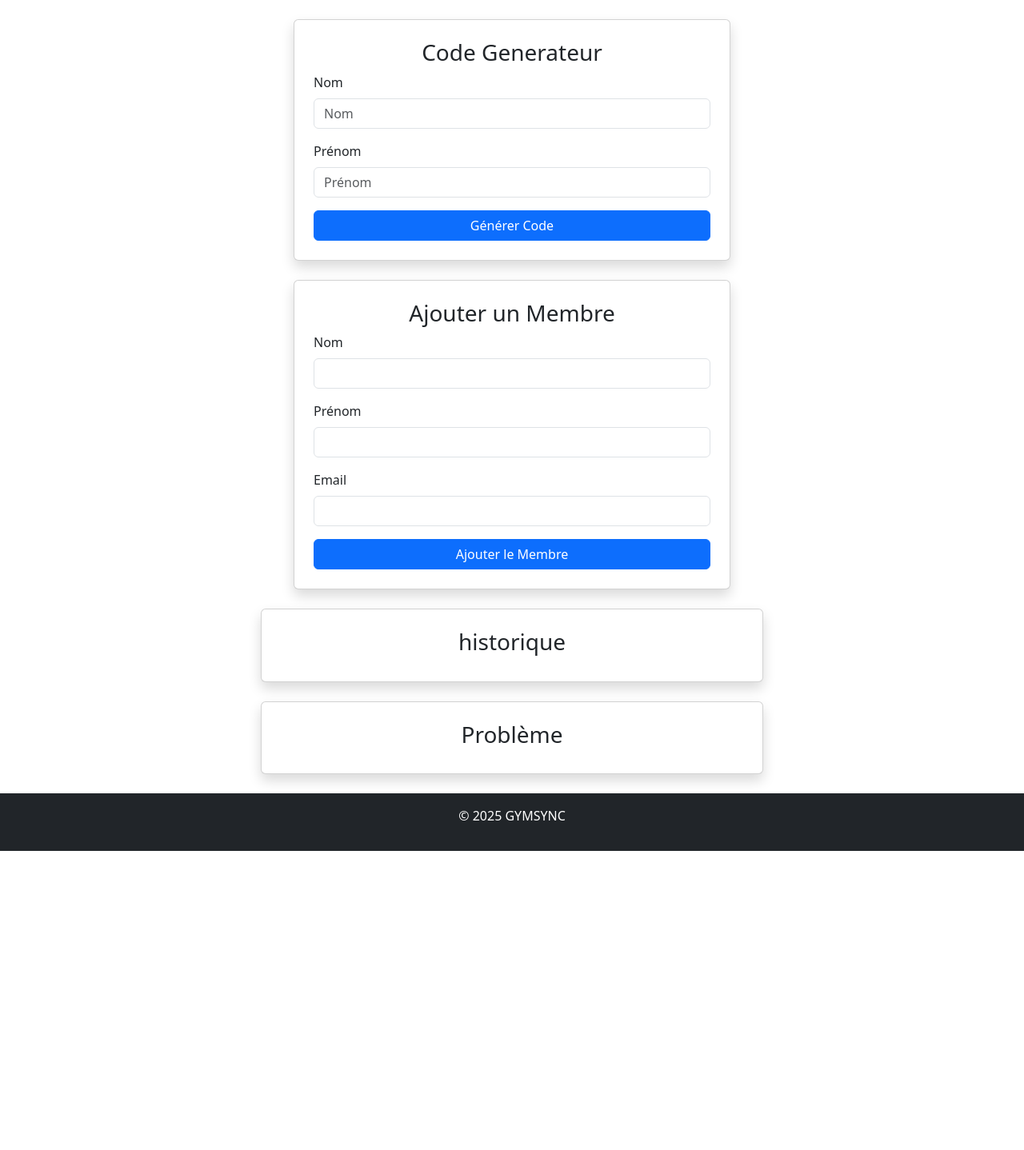
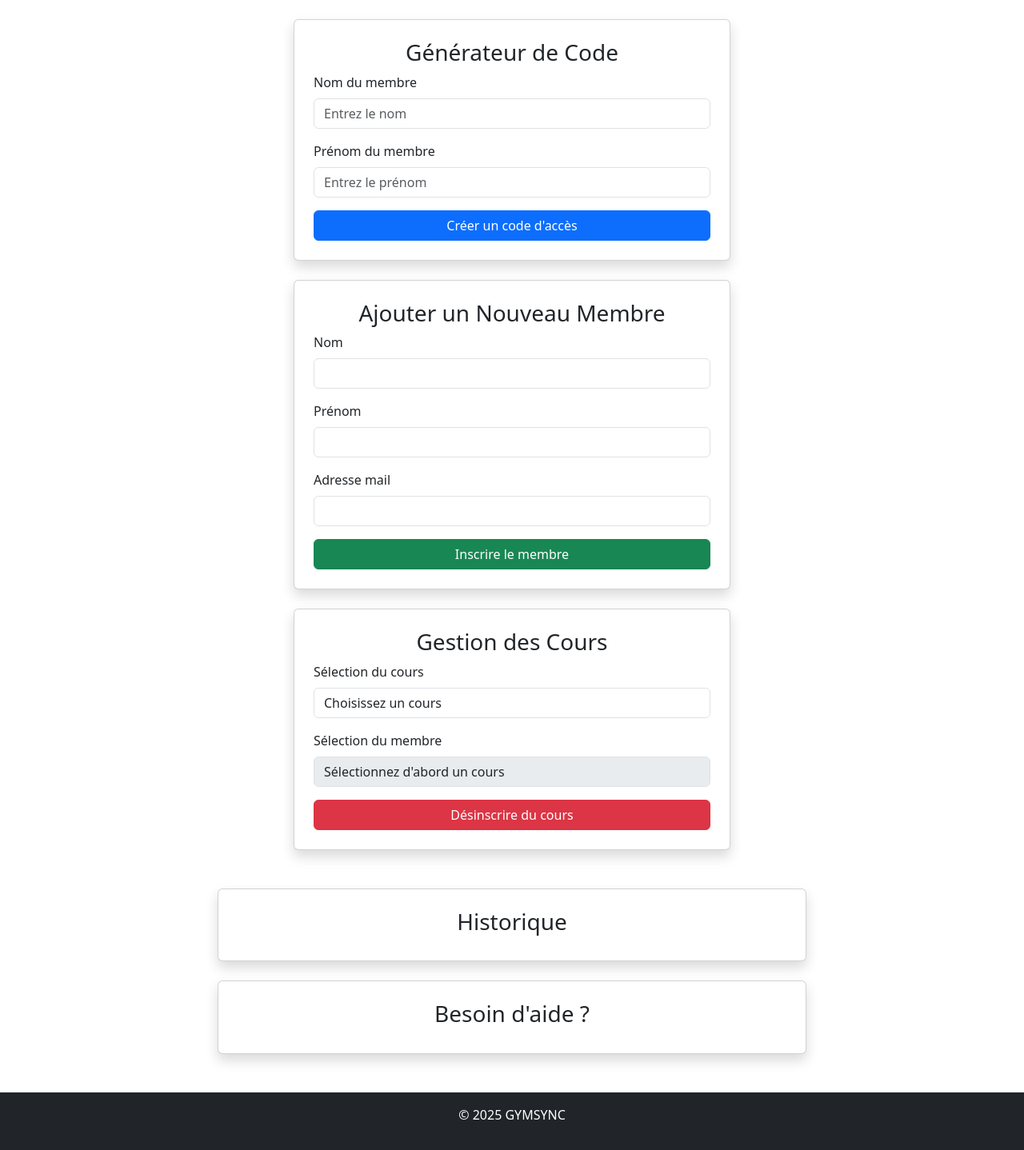
Before and after one commit to UnknownYou64/GYMSYNC, a PHP site: page /Administrateur.php in a window 1280 px wide. Shown: the part 144-1582 px from the top of the page at 80% size. Before the commit the page ends 1208 px from the top, so only its background shows below. Run offline with PHP 8.4, Linux system fonts and the light colour scheme; the visitor is signed in with stand-in values (Sample User, id 1); data comes from the database, SQL or seed files in the repository.

Commit message:
Ajout de la fonctionnalité de désinscription d'un membre d'un cours et amélioration de la gestion des membres avec des requêtes préparées.

```diff
--- a/Administrateur.php
+++ b/Administrateur.php
@@ -48,6 +48,21 @@ if ($_SERVER['REQUEST_METHOD'] == 'POST') {
             $messageType = 'danger';
         }
     }
+
+    if (isset($_POST['remove_member_course'])) {
+        try {
+            $membre_id = $_POST['membre_id'];
+            $cours_id = $_POST['cours_id'];
+
+            $coursDao->supprimerMemberDuCours($membre_id, $cours_id);
+
+            $message = "Membre retiré du cours avec succès.";
+            $messageType = 'success';
+        } catch (Exception $e) {
+            $message = $e->getMessage();
+            $messageType = 'danger';
+        }
+    }
 }
 
 ?>
@@ -90,28 +105,8 @@ if ($_SERVER['REQUEST_METHOD'] == 'POST') {
     <h1>Espace Administrateur</h1>
 </header>
 
-
-
-
-<!--
-
-Dans la page administrateur je veux mettre des instructions a suivre pour chaque fonctionnalité
-je veux les mettre a droite et a gauche de la page
-dire ce que sa modifie et ce que sa ajoute
-
-
-
-et en bas de page afficher un historique des actions effectuées par l'administrateur (petits historique sans boutons revennir a l'etat precedent)
-
-
-a la fin il faut aussi un espace pour en cas de probleme, envoyer vers le cahier technique ou envoyer un sms/whatsapp a un numero de telephone (0786448613)
-
-
-
-
--->
-
 <div class="container my-4">
+    <!-- Affichage des messages d'alerte -->
     <?php if ($message): ?>
         <div class="alert alert-<?php echo $messageType; ?> alert-dismissible fade show" role="alert">
             <?php echo $message; ?>
@@ -119,25 +114,30 @@ a la fin il faut aussi un espace pour en cas de probleme, envoyer vers le cahier
         </div>
     <?php endif; ?>
 
+    <!-- Partie principale avec les fonctionnalités -->
     <div class="row justify-content-center">
+
+        <!-- Formulaires au centre -->
         <div class="col-md-6">
+            <!-- Générateur de code -->
             <div class="card p-4 shadow mb-4">
-                <h3 class="text-center">Code Generateur</h3>
+                <h3 class="text-center">Générateur de Code</h3>
                 <form method="POST" action="Administrateur.php">
                     <div class="mb-3">
-                        <label for="nom" class="form-label">Nom</label>
-                        <input type="text" class="form-control" id="nom" name="nom" placeholder="Nom" required>
+                        <label for="nom" class="form-label">Nom du membre</label>
+                        <input type="text" class="form-control" id="nom" name="nom" placeholder="Entrez le nom" required>
                     </div>
                     <div class="mb-3">
-                        <label for="prenom" class="form-label">Prénom</label>
-                        <input type="text" class="form-control" id="prenom" name="prenom" placeholder="Prénom" required>
+                        <label for="prenom" class="form-label">Prénom du membre</label>
+                        <input type="text" class="form-control" id="prenom" name="prenom" placeholder="Entrez le prénom" required>
                     </div>
-                    <button type="submit" name="generate_code" class="btn btn-primary w-100">Générer Code</button>
+                    <button type="submit" name="generate_code" class="btn btn-primary w-100">Créer un code d'accès</button>
                 </form>
             </div>
 
-            <div class="card p-4 shadow mt-4">
-                <h3 class="text-center">Ajouter un Membre</h3>
+            <!-- Ajout de membre -->
+            <div class="card p-4 shadow mb-4">
+                <h3 class="text-center">Ajouter un Nouveau Membre</h3>
                 <form method="POST" action="Administrateur.php">
                     <div class="mb-3">
                         <label for="nom_member" class="form-label">Nom</label>
@@ -148,31 +148,94 @@ a la fin il faut aussi un espace pour en cas de probleme, envoyer vers le cahier
                         <input type="text" class="form-control" id="prenom_member" name="prenom_member" required>
                     </div>
                     <div class="mb-3">
-                        <label for="mail_member" class="form-label">Email</label>
+                        <label for="mail_member" class="form-label">Adresse mail</label>
                         <input type="email" class="form-control" id="mail_member" name="mail_member" required>
                     </div>
-                    <button type="submit" name="add_member" class="btn btn-primary w-100">Ajouter le Membre</button>
+                    <button type="submit" name="add_member" class="btn btn-success w-100">Inscrire le membre</button>
                 </form>
+            </div>
+
+            <!-- Gestion des cours -->
+            <div class="card p-4 shadow mb-4">
+                <h3 class="text-center">Gestion des Cours</h3>
+                <form method="POST" action="Administrateur.php">
+                    <div class="mb-3">
+                        <label class="form-label">Sélection du cours</label>
+                        <select name="cours_id" id="cours_select" class="form-control" required>
+                            <option value="">Choisissez un cours</option>
+                            <?php
+                            $cours = $coursDao->recupererTousLesCours();
+                            foreach ($cours as $c) {
+                                echo "<option value='" . $c['IDC'] . "'>"
+                                    . $c['Jour'] . " à "
+                                    . date('H:i', strtotime($c['Heure'])) . " - "
+                                    . $c['Nature'] . "</option>";
+                            }
+                            ?>
+                        </select>
+                    </div>
+                    <div class="mb-3">
+                        <label class="form-label">Sélection du membre</label>
+                        <select name="membre_id" id="membre_select" class="form-control" required disabled>
+                            <option value="">Sélectionnez d'abord un cours</option>
+                        </select>
+                    </div>
+                    <button type="submit" name="remove_member_course" class="btn btn-danger w-100">
+                        Désinscrire du cours
+                    </button>
+                </form>
+            </div>
+        </div>
+
+
+    </div>
+
+    <!-- Historique des actions -->
+    <div class="row justify-content-center mt-4">
+        <div class="col-md-8">
+            <div class="card p-4 shadow mb-4">
+                <h3 class="text-center">Historique</h3>
+
+            </div>
+        </div>
+    </div>
+
+    <!-- Zone de support -->
+    <div class="row justify-content-center">
+        <div class="col-md-8">
+            <div class="card p-4 shadow mb-4">
+                <h3 class="text-center">Besoin d'aide ?</h3>
+                <div class="d-flex justify-content-center gap-3">
+                </div>
             </div>
         </div>
     </div>
 </div>
 
-<div class="row justify-content-center">
-    <div class="col-md-6">
-        <div class="card p-4 shadow mb-4">
-            <h3 class="text-center">historique</h3>
-        </div>
-    </div>
-</div>
+<script>
+document.getElementById('cours_select').addEventListener('change', function() {
+    const cours_id = this.value;
+    const membre_select = document.getElementById('membre_select');
 
-<div class="row justify-content-center">
-    <div class="col-md-6">
-        <div class="card p-4 shadow mb-4">
-            <h3 class="text-center">Problème</h3>
-        </div>
-    </div>
-</div>
+    if (cours_id) {
+        // Faire une requête AJAX pour obtenir les membres du cours
+        fetch(`get_membres_cours.php?cours_id=${cours_id}`)
+            .then(response => response.json())
+            .then(membres => {
+                membre_select.innerHTML = '<option value="">Choisir un membre</option>';
+                membres.forEach(membre => {
+                    membre_select.innerHTML += `<option value="${membre.Identifiant}">
+                        ${membre.Nom} ${membre.Prenom}
+                    </option>`;
+                });
+                membre_select.disabled = false;
+            });
+    } else {
+        membre_select.innerHTML = '<option value="">Choisir d\'abord un cours</option>';
+        membre_select.disabled = true;
+    }
+});
+</script>
 
 <footer class="bg-dark text-white text-center py-3">
     <p>&copy; 2025 GYMSYNC</p>
--- a/dao/CoursDao.php
+++ b/dao/CoursDao.php
@@ -104,4 +104,12 @@ class CoursDao extends BaseDonneeDao {
         $resultat = $this->pdo->query($sql);
         return $resultat->fetchAll(PDO::FETCH_ASSOC);
     }
+
+    public function supprimerMemberDuCours($membre_id, $cours_id) {
+        $sql = "DELETE FROM reservation
+                WHERE Identifiant = $membre_id
+                AND IDC = $cours_id";
+
+        return $this->pdo->query($sql);
+    }
 }
--- a/dao/MembreDao.php
+++ b/dao/MembreDao.php
@@ -94,10 +94,44 @@ class MembreDao extends BaseDonneeDao {
         return $this->pdo->lastInsertId();
     }
 
-    // Récupérer les informations d'un membre
+    // Récupérer les informations d'un membre en utilisant une requête préparée
     public function getMembre($id) {
-        $sql = "SELECT * FROM membre WHERE Identifiant = $id";
-        $resultat = $this->pdo->query($sql);
-        return $resultat->fetch(PDO::FETCH_ASSOC);
+        // Utilisation d'une requête préparée pour éviter les injections SQL
+        $sql = "SELECT * FROM membre WHERE Identifiant = :id";
+        $stmt = $this->pdo->prepare($sql);
+
+        // On associe le paramètre avec une valeur
+        $stmt->bindParam(':id', $id, PDO::PARAM_INT);
+
+        // On exécute la requête
+        $stmt->execute();
+
+        // On retourne le résultat
+        return $stmt->fetch(PDO::FETCH_ASSOC);
+    }
+
+    // Récupérer tous les membres triés par nom et prénom
+    public function getMembres() {
+        // Requête simple car pas de paramètres externes
+        $sql = "SELECT * FROM membre ORDER BY Nom, Prenom";
+        $stmt = $this->pdo->prepare($sql);
+        $stmt->execute();
+        return $stmt->fetchAll(PDO::FETCH_ASSOC);
+    }
+
+    // Récupérer tous les membres inscrits à un cours spécifique
+    public function getMembresParCours($cours_id) {
+        // Requête préparée pour la jointure
+        $sql = "SELECT m.*
+                FROM membre m
+                JOIN reservation r ON m.Identifiant = r.Identifiant
+                WHERE r.IDC = :cours_id
+                ORDER BY m.Nom, m.Prenom";
+
+        $stmt = $this->pdo->prepare($sql);
+        $stmt->bindParam(':cours_id', $cours_id, PDO::PARAM_INT);
+        $stmt->execute();
+
+        return $stmt->fetchAll(PDO::FETCH_ASSOC);
     }
 }
```
Also changed, not shown: get_membres_cours.php (added, +9 -0 lines).
